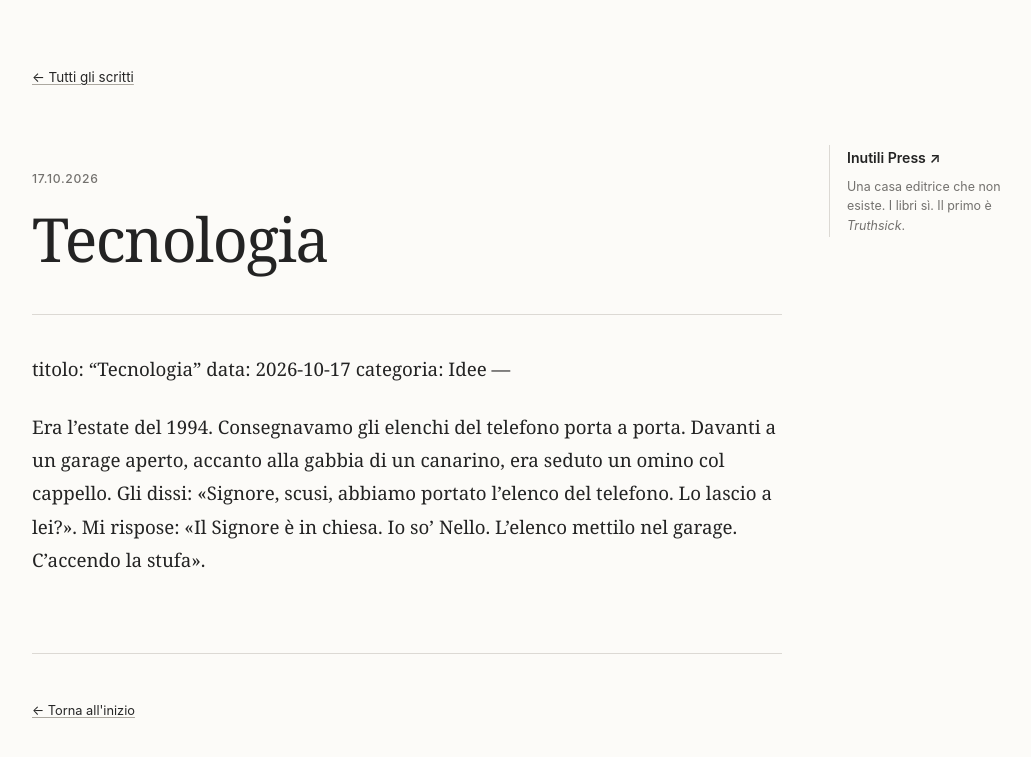
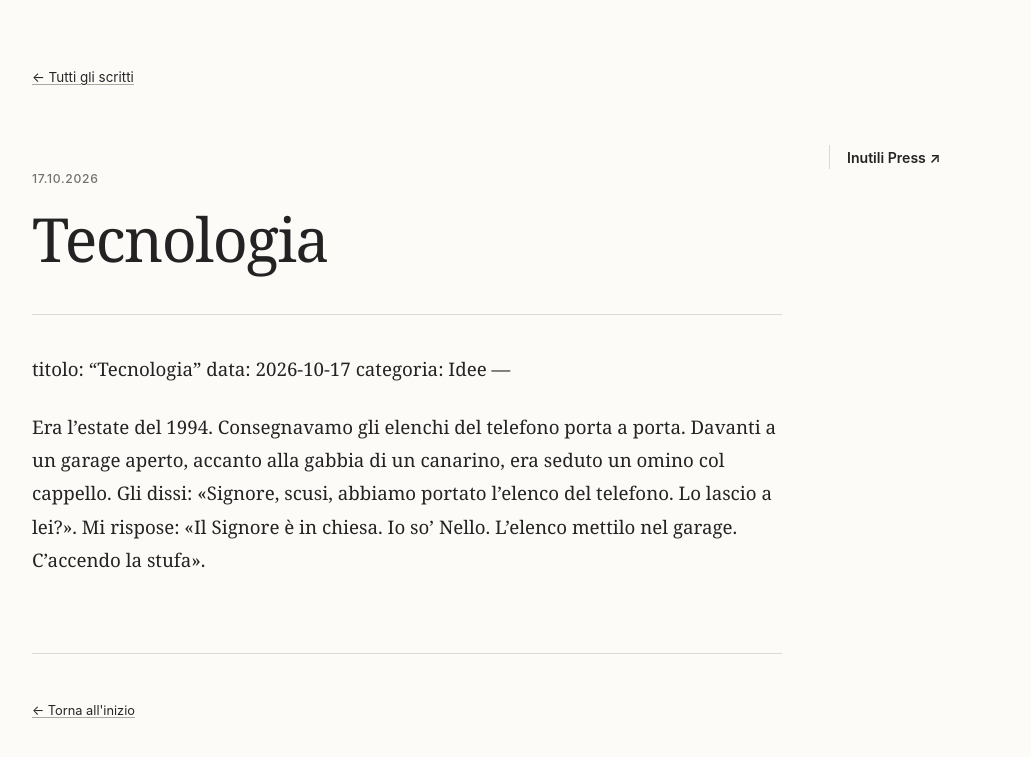
Before and after one commit to simoneseverini/tinchetanche, a Jekyll site: the page built from _posts/2026-10-17-tecnologia.md, in a window 1280 px wide. Shown: the top 757 px of the page, without its empty margins (233-1264 px from the left). Built offline with Jekyll 4.4.1, drawn with Linux system fonts in a browser that asks for light colours.

Commit message:
Edit imprint note aria-label and content
Updated the imprint note's aria-label and removed a description paragraph.

```diff
--- a/_layouts/post.html
+++ b/_layouts/post.html
@@ -11,9 +11,8 @@
 </head>
 <body>
   <!-- Inutili Press: discreta nota editoriale, sempre visibile durante la lettura. -->
-  <aside class="imprint-note" aria-label="La casa editrice Inutili Press">
+  <aside class="imprint-note" aria-label="Inutili Press">
     <a class="imprint-note__link" href="https://inutilipress.com/" rel="external">Inutili Press <span aria-hidden="true">↗</span></a>
-    <p>Una casa editrice che non esiste. I libri sì. Il primo è <em>Truthsick</em>.</p>
   </aside>
   <main class="page single-page">
     <nav class="back"><a href="{{ '/' | relative_url }}">← Tutti gli scritti</a></nav>
```
